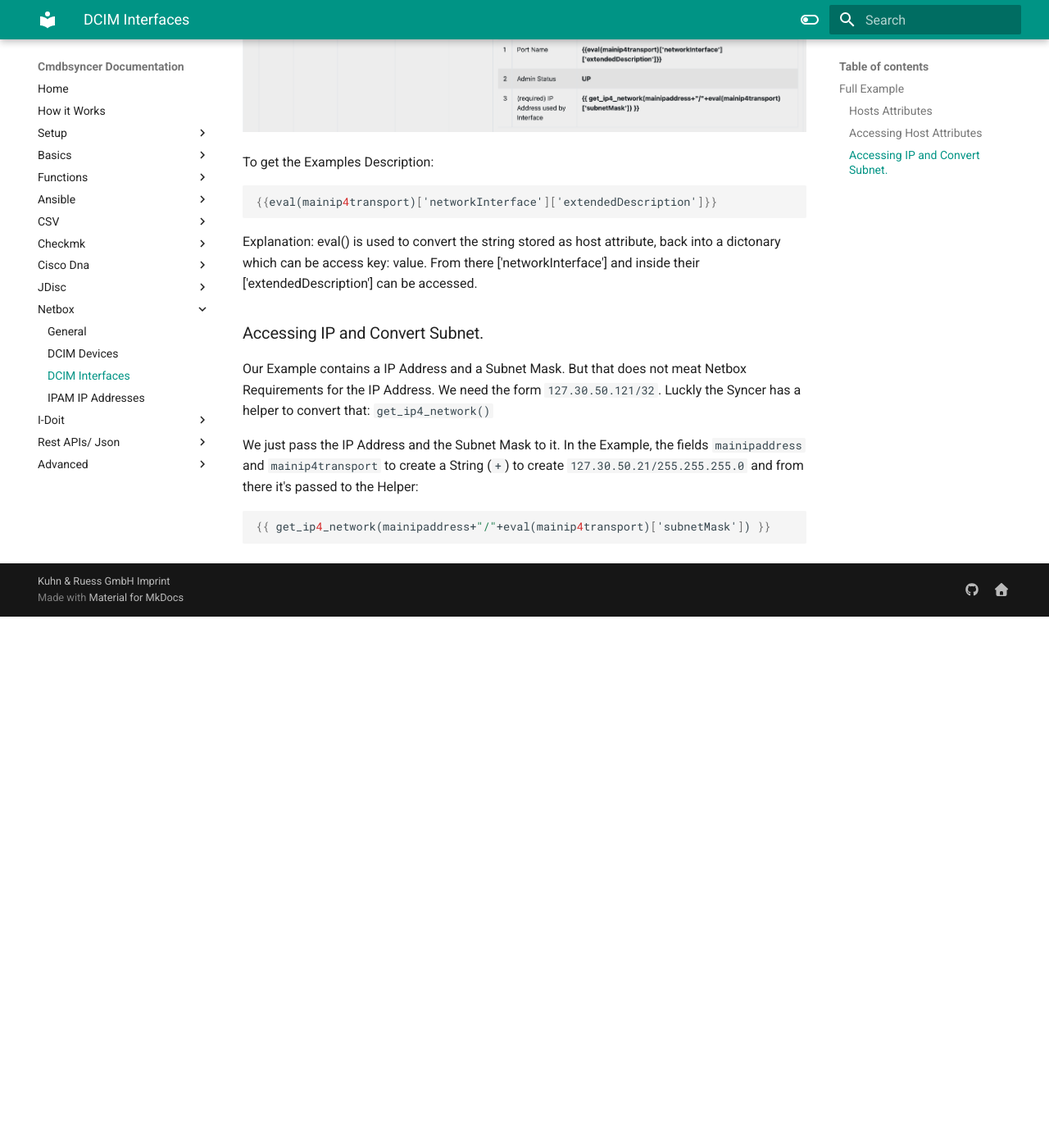
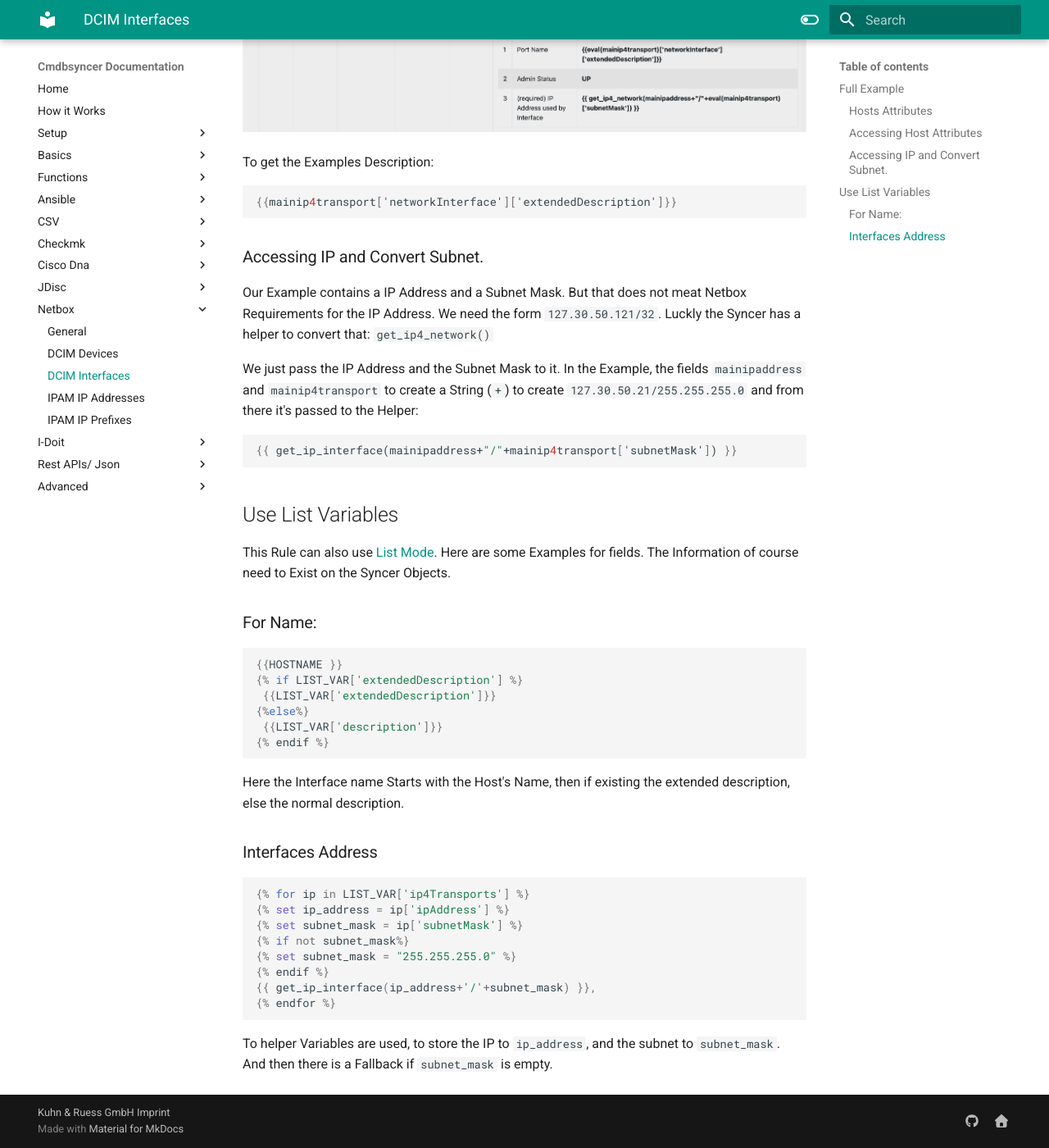
Before and after one commit to kuhn-ruess/cmdbsyncer-docs, an MkDocs documentation site: the page built from docs/netbox/Interfaces.md, in a window 1280 px wide and 1400 px high, scrolled down 1086 px. Shown: the whole window at 82% size. Built offline with MkDocs 1.6.1 and Material for MkDocs 9.7.7, drawn with Linux system fonts in a browser that asks for light colours; before the commit the page ends 1838 px from its top, so only the background shows below that.

Commit message:
Updated docu

````diff
--- /dev/null
+++ b/docs/basics/list_mode.md
@@ -0,0 +1,30 @@
+# List Variable Mode
+
+Some Rules support the Iteration of List-based Variables.
+These Rules have two extra options in their outcome:
+
+![](attachments/Pasted%20image%2020250122174915.png)
+
+This function basically multiplies the Outcomes by iteration over the Attribute given in 'List Variable Name' Field. Also, you need to activate it using the Checkbox.
+
+In the 'Param' Field, you then use `LIST_VAR` to access the loop Variable.
+
+## Example
+Best to Understand is using an Example:
+
+Your host has this Varialbe:
+
+``` python
+  Variablename: [{'name': 'Harry'}, {'name': 'Hirsch'}]
+```
+
+If you then set
+```python
+{{LIST_VAR['name']}}
+```
+as Param,
+
+The rule will now create two more Outcomes with 'Harry' and 'Hirsch' for the used field.
+All other Outcome Params will be duplicated to to 'Harry' and 'Hirsch'.
+
+If you have more List Variables in one rule, you need to make sure that the Order of the given List Variables are always the same. Ideally, it's always the same list, but just another Dict key from it. Otherwise Data can be mixed up.
--- a/docs/netbox/Interfaces.md
+++ b/docs/netbox/Interfaces.md
@@ -29,11 +29,9 @@
 
 To get the Examples Description:
 ```json
-{{eval(mainip4transport)['networkInterface']['extendedDescription']}}
+{{mainip4transport['networkInterface']['extendedDescription']}}
 ```
 
-Explanation:  eval() is used to convert the string stored as host attribute, back into a dictonary which can be access key: value.
-From there ['networkInterface'] and inside their ['extendedDescription'] can be accessed.
 
 ### Accessing IP and Convert Subnet.
 Our Example contains a IP Address and a Subnet Mask. But that does not meat Netbox Requirements for the IP Address. We need the form `127.30.50.121/32`. Luckly the Syncer has a helper to convert that:
@@ -43,5 +41,36 @@
 In the Example, the fields `mainipaddress` and `mainip4transport` to create a String (`+`) to create `127.30.50.21/255.255.255.0` and from there it's passed to the Helper:
 
 ```json
-{{ get_ip4_network(mainipaddress+"/"+eval(mainip4transport)['subnetMask']) }}
+{{ get_ip_interface(mainipaddress+"/"+mainip4transport['subnetMask']) }}
 ```
+
+
+
+## Use List Variables
+This Rule can also use [List Mode](../bascis/list_mode.md). Here are some Examples for fields. The Information of course need to Exist on the Syncer Objects.
+
+### For Name:
+
+``` python
+{{HOSTNAME }}
+{% if LIST_VAR['extendedDescription'] %}
+ {{LIST_VAR['extendedDescription']}}
+{%else%}
+ {{LIST_VAR['description']}}
+{% endif %}
+```
+Here the Interface name Starts with the Host's Name, then if existing the extended description, else the normal description.
+
+### Interfaces Address
+
+```python
+{% for ip in LIST_VAR['ip4Transports'] %}
+{% set ip_address = ip['ipAddress'] %}
+{% set subnet_mask = ip['subnetMask'] %}
+{% if not subnet_mask%}
+{% set subnet_mask = "255.255.255.0" %}
+{% endif %}
+{{ get_ip_interface(ip_address+'/'+subnet_mask) }},
+{% endfor %}
+```
+To helper Variables are used, to store the IP to `ip_address`, and the subnet to `subnet_mask`. And then there is a Fallback if `subnet_mask` is empty.
--- a/mkdocs.yml
+++ b/mkdocs.yml
@@ -24,6 +24,7 @@
     - Remove Hosts: basics/maintenance.md
     - Hosts, Labels and Inventory: basics/host_labels_inventory.md
     - Conditions: basics/conditions.md
+    - Outcomes List Mode: basics/list_mode.md
     - Custom Attributes: basics/custom_attributes.md
     - Rewrite Attributes: basics/rewrite_attributes.md
     - Rewrite Hostnames: basics/rewrite_hostnames.md
@@ -68,6 +69,7 @@
     - DCIM Devices: netbox/devices.md
     - DCIM Interfaces: netbox/Interfaces.md
     - IPAM IP Addresses: netbox/ipaddresses.md
+    - IPAM IP Prefixes: netbox/prefixes.md
   - I-Doit:
       - Idoit Basics: i-doit/index.md
   - Rest APIs/ Json:
````
Also changed, not shown: docs/netbox/ipaddresses.md (+22 -12 lines), docs/netbox/prefixes.md (added, +73 -0 lines), docs/basics/attachments/Pasted image 20250122174915.png (added), docs/netbox/attachments/Pasted image 20241025173114.png (deleted), docs/netbox/attachments/Pasted image 20241025173329.png (deleted), docs/netbox/attachments/Pasted image 20250122174134.png (added), docs/netbox/attachments/Pasted image 20250122174729.png (added).
